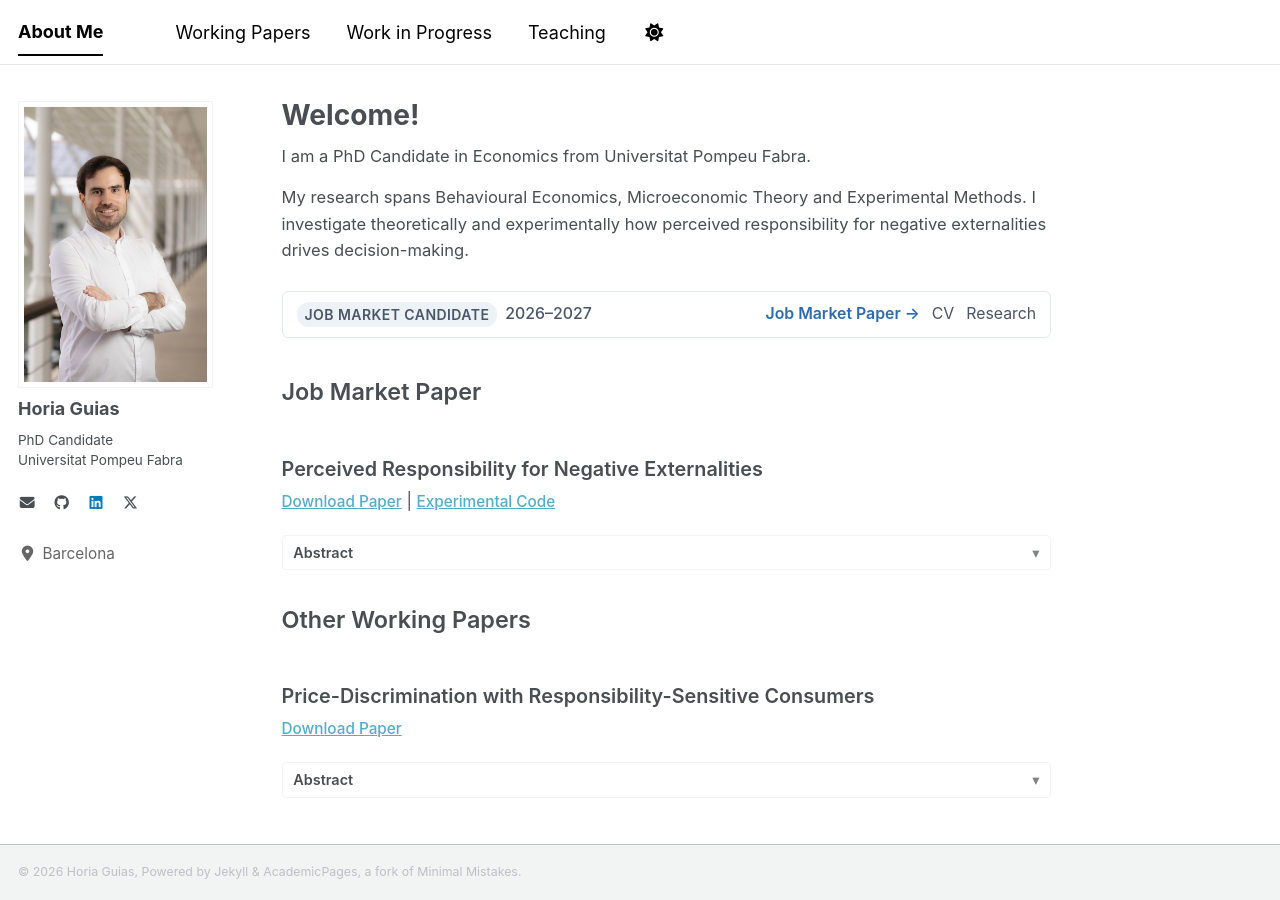
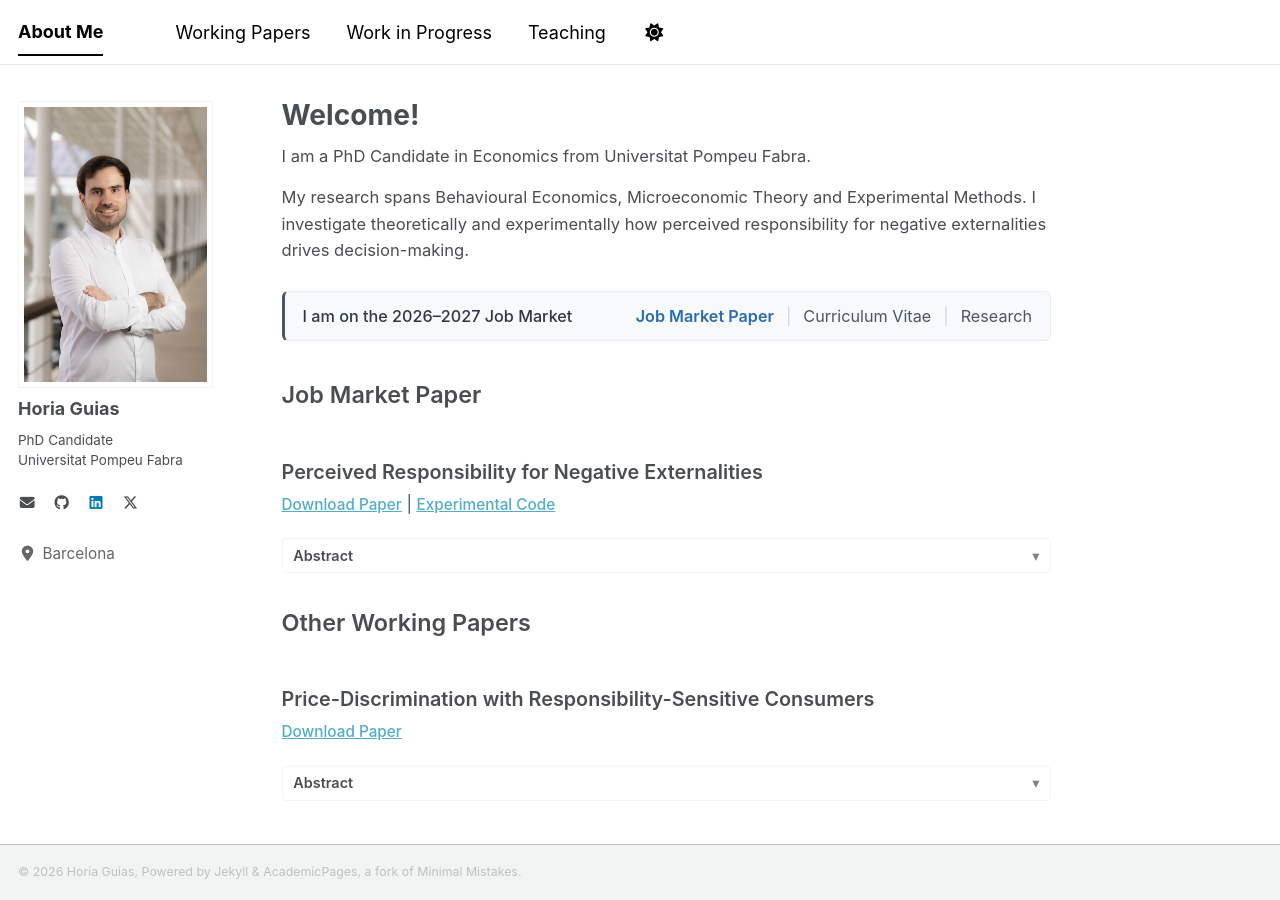
Before and after one commit to horiaguias/horiaguias.github.io, a Jekyll site: the page built from _pages/about.md, in a window 1280 px wide and 900 px high. Built offline with Jekyll 4.4.1, drawn with Linux system fonts in a browser that asks for light colours; a style sheet for code colours, icons or effects is not loaded.

Commit message:
Change Job Market Banner

```diff
--- a/_pages/about.md
+++ b/_pages/about.md
@@ -18,17 +18,18 @@ redirect_from:
 </p>
 
 <!-- Subtle Banner Option 2: Status Pill Callout -->
-<div style="padding: 10px 14px; background: #ffffff; border: 1px solid #e2e8f0; border-radius: 6px; margin: 1.2rem 0; display: flex; align-items: center; justify-content: space-between; flex-wrap: wrap; gap: 8px; font-size: 0.88rem;">
-  <div style="display: flex; align-items: center; gap: 8px;">
-    <span style="background-color: #edf2f7; color: #4a5568; font-size: 0.78rem; font-weight: 600; padding: 2px 8px; border-radius: 12px; text-transform: uppercase; letter-spacing: 0.03em;">
-      Job Market Candidate
+<div style="background-color: #f8f9fa; border: 1px solid #e9ecef; border-left: 3px solid #4a5568; border-radius: 6px; padding: 12px 18px; margin: 1.2rem 0; font-size: 0.9rem;">
+  <div style="display: flex; justify-content: space-between; align-items: center; flex-wrap: wrap; gap: 10px;">
+    <span style="font-weight: 500; color: #2d3748;">
+      I am on the 2026–2027 Job Market
     </span>
-    <span style="color: #4a5568; font-weight: 500;">2026–2027</span>
-  </div>
-  <div style="display: flex; gap: 12px; font-size: 0.88rem;">
-    <a href="/jmp" target="_blank" rel="noopener noreferrer" style="font-weight: 600; color: #2b6cb0; text-decoration: none;">Job Market Paper &rarr;</a>
-    <a href="/cv" style="color: #4a5568; text-decoration: none;">CV</a>
-    <a href="#working-papers" style="color: #4a5568; text-decoration: none;">Research</a>
+    <span style="display: flex; gap: 12px; align-items: center;">
+      <a href="/jmp" target="_blank" rel="noopener noreferrer" style="color: #2b6cb0; font-weight: 600; text-decoration: none;">Job Market Paper</a>
+      <span style="color: #cbd5e0;">|</span>
+      <a href="/cv" style="color: #4a5568; text-decoration: none;">Curriculum Vitae</a>
+      <span style="color: #cbd5e0;">|</span>
+      <a href="#working-papers" style="color: #4a5568; text-decoration: none;">Research</a>
+    </span>
   </div>
 </div>
 
```
